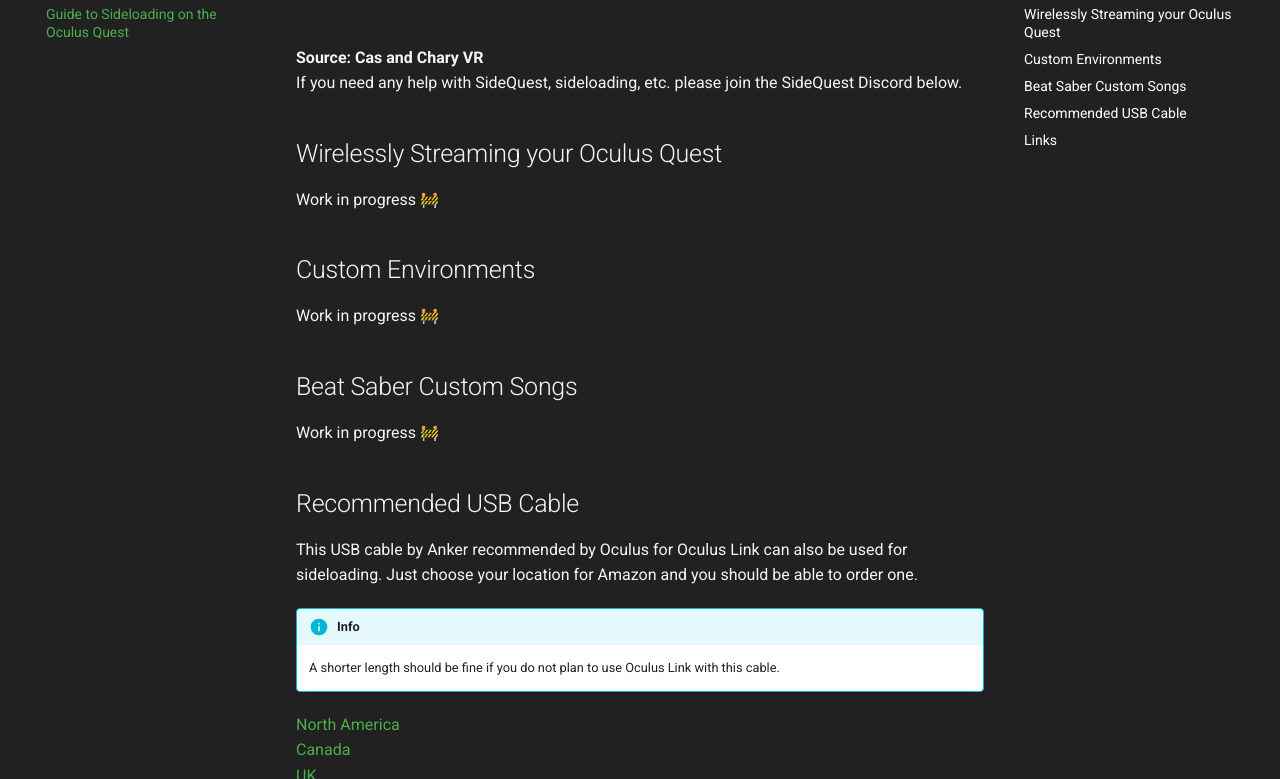
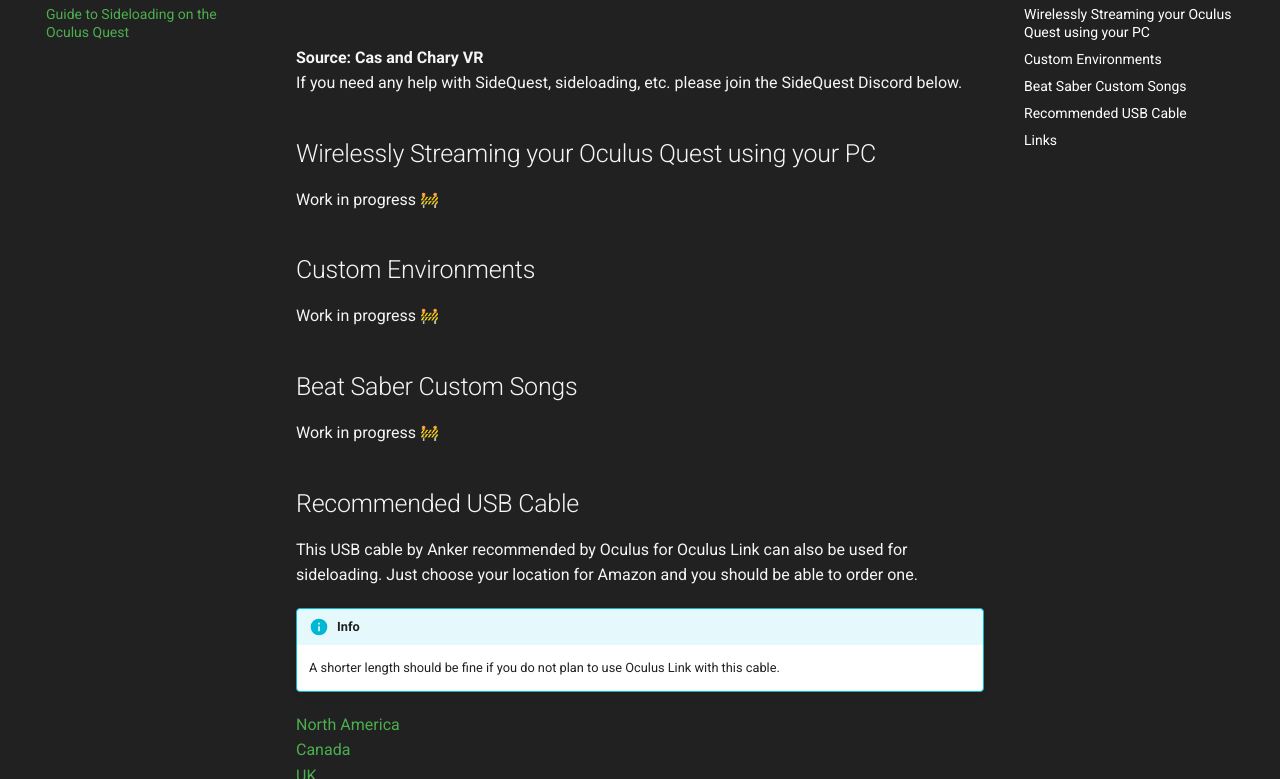
Before and after one commit to pqtato-guides/pqtato-guides.github.io, an MkDocs documentation site: the page built from docs/sideloading.md, in a window 1280 px wide and 900 px high, scrolled down 763 px, cut to the strip 121-900 px from the top of the window. Built offline with MkDocs 1.6.1 and Material for MkDocs 9.7.7, drawn with Linux system fonts in a browser that asks for light colours; emoji names are drawn with the system emoji font; comment, search, counter and statistics services are not loaded.

Commit message:
Update sideloading.md

```diff
--- a/docs/sideloading.md
+++ b/docs/sideloading.md
@@ -12,7 +12,7 @@
 <br/>**Source: Cas and Chary VR**<br/>
 If you need any help with SideQuest, sideloading, etc. please join the SideQuest Discord below.
 
-## Wirelessly Streaming your Oculus Quest
+## Wirelessly Streaming your Oculus Quest using your PC
 Work in progress :construction:
 
 ## Custom Environments
```
